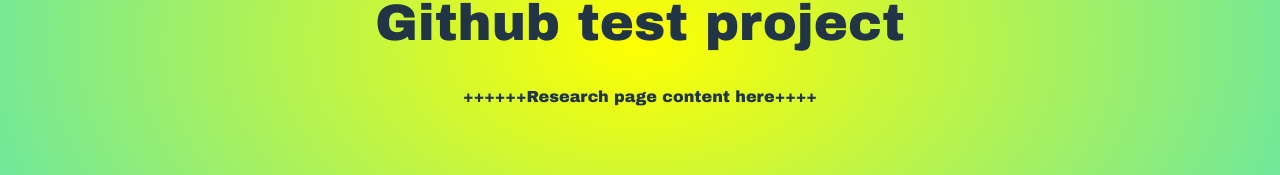
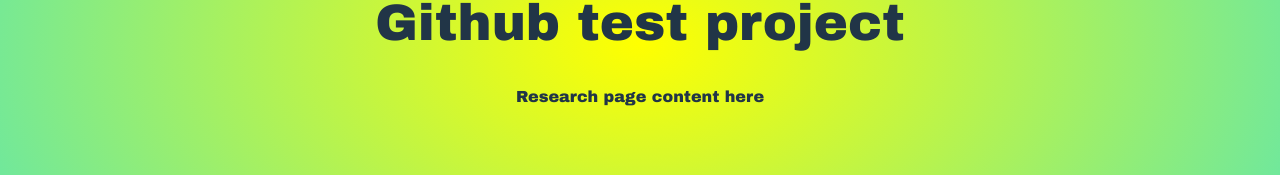
Before and after one commit to m-sulaiman-shafiq/test-repo-22-Jan, a React (Vite) app in the folder github-test-project/: page / in a window 1280 px wide. Shown: the part 357-532 px from the top of the page. Built offline with nearby package versions, Linux system fonts and the light colour scheme.

Commit message:
cleaned research page

```diff
--- a/github-test-project/src/App.jsx
+++ b/github-test-project/src/App.jsx
@@ -10,7 +10,7 @@ function App() {
     <>
       <h1>Github test project</h1>
       <div className='research'>
-        <p>++++++Research page content here++++</p>
+          <p>Research page content here</p>
       </div>
     </>
   )
```
